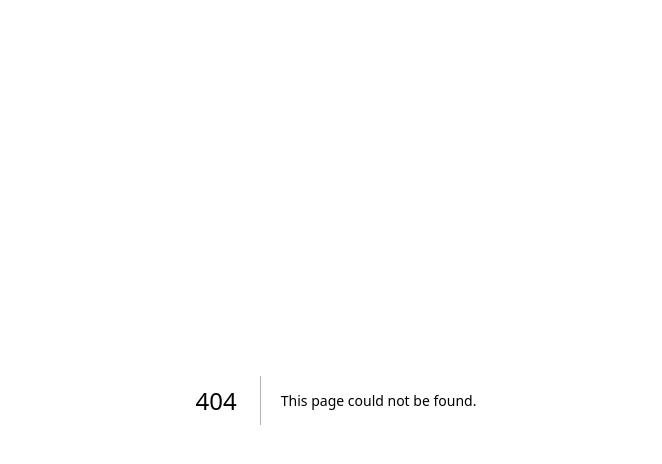
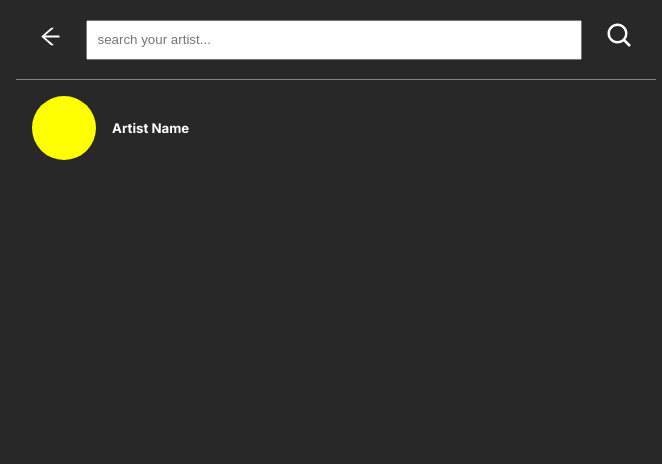
Before and after one commit to Madi-mhm/Spotify, a Next.js app: page /search in a window 1280 px wide. Before the commit this address had no page. Shown: the top 464 px of the page, without its empty margins (304-966 px from the left). Built offline with nearby package versions, Linux system fonts and the light colour scheme.

Commit message:
searchPage is done with style and html

```diff
--- /dev/null
+++ b/src/app/search/page.jsx
@@ -0,0 +1,33 @@
+import './page.scss'
+import { BiSearch } from "react-icons/bi";
+import { AiOutlineArrowLeft } from "react-icons/ai";
+import SmallCards from '@/components/Cards/SmallCards';
+
+
+const SearchPage = () =>{
+
+    return (
+        <main className='searchMainPage'>
+            <div className="searchPage">
+                <div className="searchSection">
+                    <p><AiOutlineArrowLeft/></p>
+                    <input type="text" placeholder="search your artist..." />
+                    <span><BiSearch/></span>
+
+                </div>
+                <div className="artistProfile">
+                    <div className="artistprofilePic"></div>
+                    <h5>Artist Name</h5>
+                </div>
+
+                {/* carousel */}
+
+
+
+
+            </div>
+        </main>
+    )
+}
+
+export default SearchPage
--- /dev/null
+++ b/src/app/search/page.scss
@@ -0,0 +1,84 @@
+.searchMainPage{
+    width: 100%;
+    min-height: 100vh;
+    background-color: rgba(23, 23, 23, 0.927);
+
+    .searchPage{
+
+
+        *{
+            color: white;
+        }
+
+
+        .searchSection{
+            width: 100%;
+            display: flex;
+            flex-direction: row;
+            justify-content: space-around;
+            align-items: center;
+            padding: 10px 10px;
+            height: 5rem;
+            border-bottom: 0.5px solid rgba(255, 255, 255, 0.425);
+
+
+            p{
+                font-size: 25px;
+            }
+
+            input{
+                height: 2.5rem;
+                width: 80%;
+                padding: 0 10px;
+                outline: white;
+            }
+
+            span{
+                font-size: 30px;
+            }
+
+        }
+
+        .artistProfile{
+            display: flex;
+            align-items: center;
+            padding: 1rem;
+
+            .artistprofilePic{
+                width: 4rem;
+                height: 4rem;
+                background-color: yellow;
+                border-radius: 50%;
+            }
+
+            h5{
+                margin-left: 1rem;
+            }
+
+        }
+    }
+
+    @media (min-width: 680px ) {
+        display: flex;
+        justify-content: center;
+
+        .searchPage{
+            width: 80%;
+        }
+    }
+
+    @media (min-width: 900px ) {
+
+        .searchPage{
+            width: 70%;
+        }
+    }
+
+    @media (min-width: 1200px ) {
+
+        .searchPage{
+            width: 50%;
+        }
+    }
+
+}
--- /dev/null
+++ b/src/components/Cards/SmallCards.jsx
@@ -0,0 +1,17 @@
+import './smallCards.scss'
+
+const SmallCards = () =>{
+
+    return(
+
+        <div className="smallCards">
+            <div className="smallCardsImage"></div>
+            <div className="smallCardsInfo">
+                <h5>Name of song</h5>
+                <p>name of artist</p>
+            </div>
+        </div>
+    )
+}
+
+export default SmallCards
--- /dev/null
+++ b/src/components/Cards/smallCards.scss
@@ -0,0 +1,15 @@
+.smallCards{
+    display: flex;
+    align-items: center;
+    padding: 5px 1rem;
+
+    .smallCardsImage{
+        background-color: rgb(200, 174, 173);
+        width: 3.5rem;
+        height: 3.5rem;
+    }
+
+    .smallCardsInfo{
+        margin-left: 1rem;
+    }
+}
```
